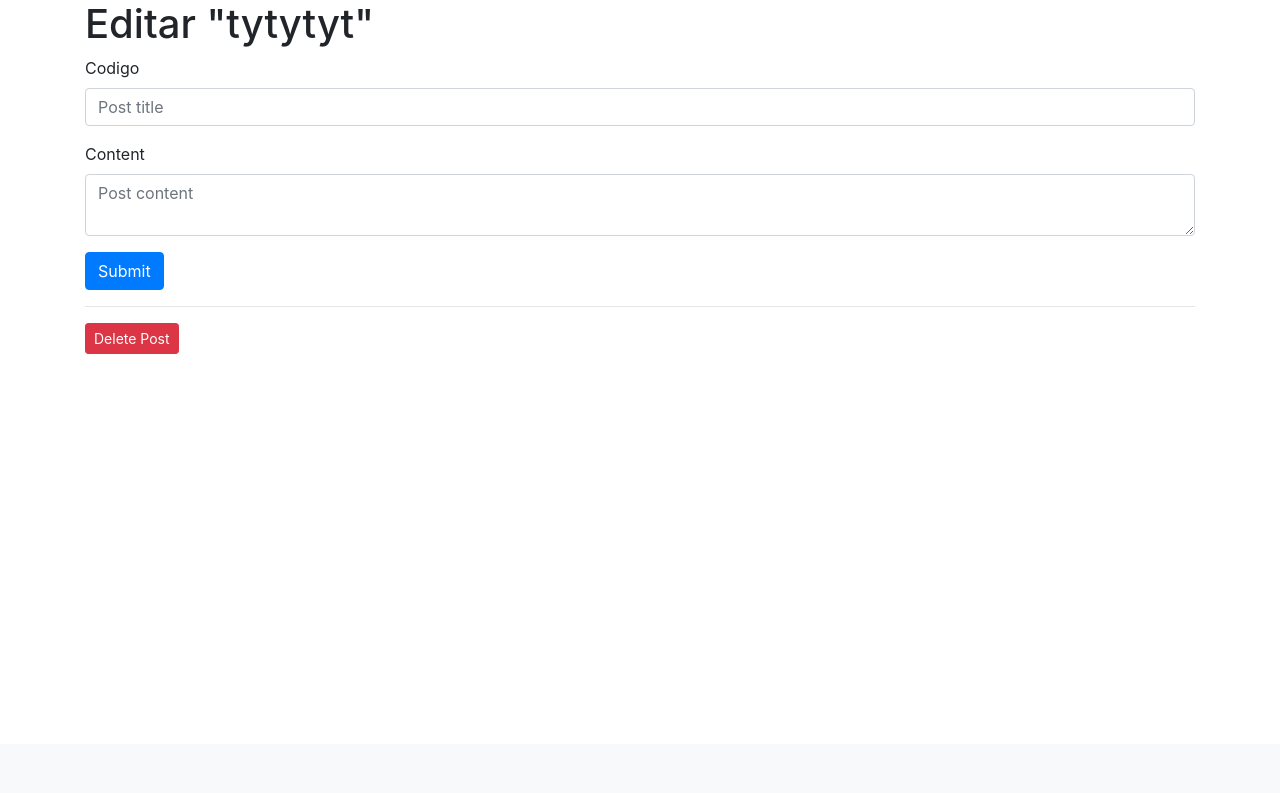
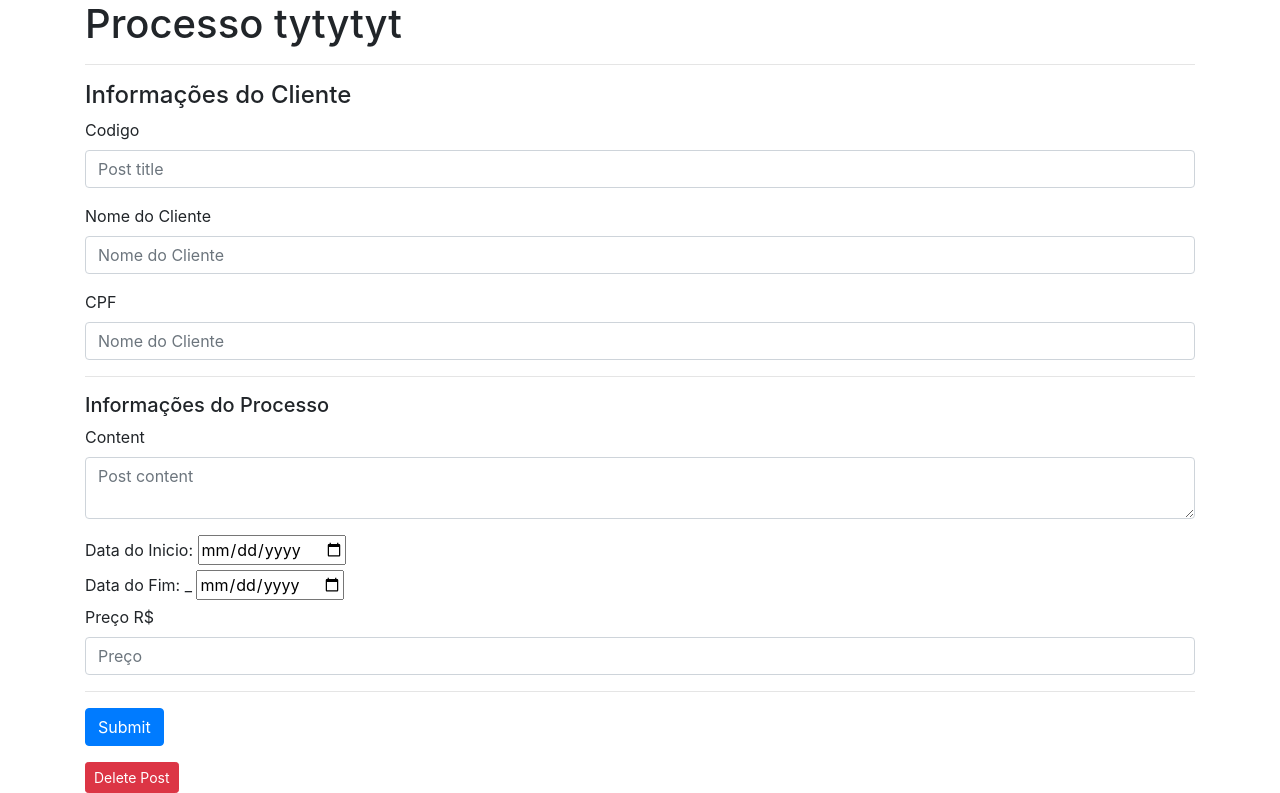
Before and after one commit to AlessandroRossiUFF/FormulariosProcessuais, a Flask app: page /1/editar in a window 1280 px wide. Shown: the part 56-849 px from the top of the page. Before the commit the page ends 410 px from the top, so only its background shows below. Run offline with Flask 2, Linux system fonts and the light colour scheme; data comes from the database, SQL or seed files in the repository; both versions use the stored data as it was after the commit; some libraries are stand-ins or nearby versions.

Commit message:
parte 1 finalizada

```diff
--- a/blog.py
+++ b/blog.py
@@ -136,6 +136,24 @@
     post = get_processo(id)
 
     if request.method == 'POST':
+        title = request.form['codigo']
+        content = request.form['content']
+
+        if not title:
+            flash('Conteudo required!')
+        else:
+            conn = get_db_connectionP()
+            conn.execute('UPDATE processos SET codigo = ?, observacoes = ?'
+                         ' WHERE id = ?',
+                         (title, content, id))
+            conn.commit()
+            conn.close()
+            return redirect(url_for('index'))
+
+    return render_template('editar.html', post=post)
+    post = get_processo(id)
+
+    if request.method == 'POST':
         title = request.form['title']
         content = request.form['content']
 
--- a/main.py
+++ b/main.py
@@ -1,4 +1,5 @@
-from blog import index, web_site, post, create, edit, delete, excluir,  upload_file
+from blog import index, web_site, excluir,  upload_file, editar, processo, registro
+# post, create, edit, delete
 
 # WEB_SITE
 web_site # web_site = Flask(__name__)
@@ -10,13 +11,16 @@
 
 upload_file
 
-post # Posta as postagens
+#post # Posta as postagens
+processo
 
-create # Cria as postagens
+#create # Cria as postagens
+registro
 
-edit # Edita as postagens
+#edit # Edita as postagens
+editar
 
-delete # Deleta postagens
+#delete # Deleta postagens
 excluir
 
 web_site.run(host='0.0.0.0', port=8080)
--- /dev/null
+++ b/schemaFiles.sql
@@ -0,0 +1,8 @@
+DROP TABLE IF EXISTS arquivos;
+
+CREATE TABLE arquivos (
+    id INTEGER PRIMARY KEY AUTOINCREMENT,
+    created TIMESTAMP NOT NULL DEFAULT CURRENT_TIMESTAMP,
+    caminho TEXT NOT NULL,
+    content TEXT NOT NULL
+);
--- a/templates/editar.html
+++ b/templates/editar.html
@@ -1,32 +1,83 @@
 {% extends 'base.html' %}
 
 {% block content %}
-<h1>{% block title %} Editar "{{ post['codigo'] }}" {% endblock %}</h1>
-
+<h1>{% block title %} Processo {{ post['codigo'] }} {% endblock %}</h1>
+<hr>
+<h4>Informações do Cliente</h4>
 <form method="post">
     <div class="form-group">
         <label for="title">Codigo</label>
-        <input type="text" name="title" placeholder="Post title"
+        <input type="text" name="codigo" placeholder="Post title"
                class="form-control"
                value="{{ request.form['title'] or post['title'] }}">
         </input>
     </div>
+
+
+    <div class="form-group">
+        <label for="cliente">Nome do Cliente</label>
+        <input type="text" name="cliente"
+               placeholder="Nome do Cliente" class="form-control"
+               value="{{ request.form['title'] }}"></input>
+    </div>
+
+
+    <div class="form-group">
+        <label for="cliente">CPF</label>
+        <input type="text" name="cliente"
+               placeholder="Nome do Cliente" class="form-control"
+               value="{{ request.form['title'] }}"></input>
+    </div>
+
+<hr>
+<h5>Informações do Processo</h5>
 
     <div class="form-group">
         <label for="content">Content</label>
         <textarea name="content" placeholder="Post content"
                   class="form-control">{{ request.form['content'] or post['content'] }}</textarea>
     </div>
+
+    <div>
+      <label for="inicio">Data do Inicio:</label>
+      <input type="date" id="bday" name="inicio" required pattern="[0-9]{4}-[0-9]{2}-[0-9]{2}">
+      <span class="validity"></span>
+    </div>
+
+    <div>
+      <label for="prazo">Data do Fim: _</label>
+      <input type="date" id="bday" name="prazo" required pattern="[0-9]{4}-[0-9]{2}-[0-9]{2}">
+      <span class="validity"></span>
+    </div>
+    <div class="form-group">
+        <label for="valor">Preço R$</label>
+        <input type="number" min="0.00" max="10000.00" name="valor" step="1.00"
+               placeholder="Preço" class="form-control"
+               value="{{ request.form['title'] }}"></input>
+    </div>
+
+<hr>
+
     <div class="form-group">
         <button type="submit" class="btn btn-primary">Submit</button>
     </div>
 </form>
-<hr>
 
 <form action="{{ url_for('excluir', id=post['id']) }}" method="POST">
     <input type="submit" value="Delete Post"
             class="btn btn-danger btn-sm"
             onclick="return confirm('Are you sure you want to delete this post?')">
+
+
+
+
+
+
+
+
+
+
+
 </form>
 
 {% endblock %}
--- a/templates/index.html
+++ b/templates/index.html
@@ -19,7 +19,7 @@
     {% endfor %}
 -->
     {% for processo in processos %}
-      <a href="{{ url_for('processo', id=processo['id']) }}"">
+      <a href="{{ url_for('processo', id=processo['id']) }}">
         <h6 href="#" style="text-align:center">Processo: {{ processo['codigo'] }} - Cliente: {{ processo['cliente'] }} - Andamento: {{ processo['andamento'] }} - Prazo: {{ processo['fim'] }}</h6>
       </a>
 
```
Also changed, not shown: README.md, databaseProcessos.db, 1 other file.
